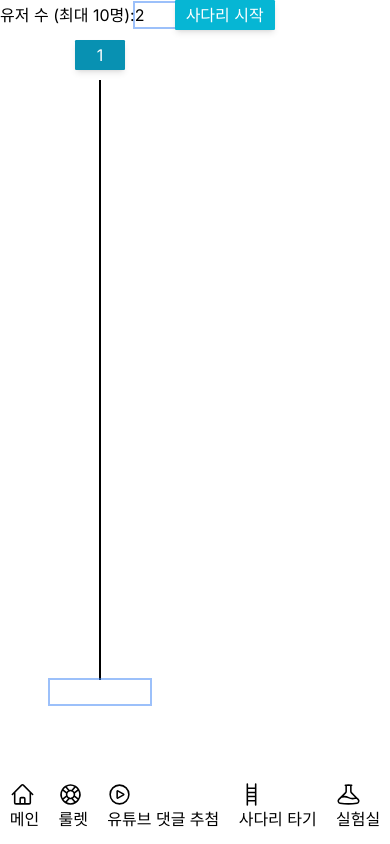
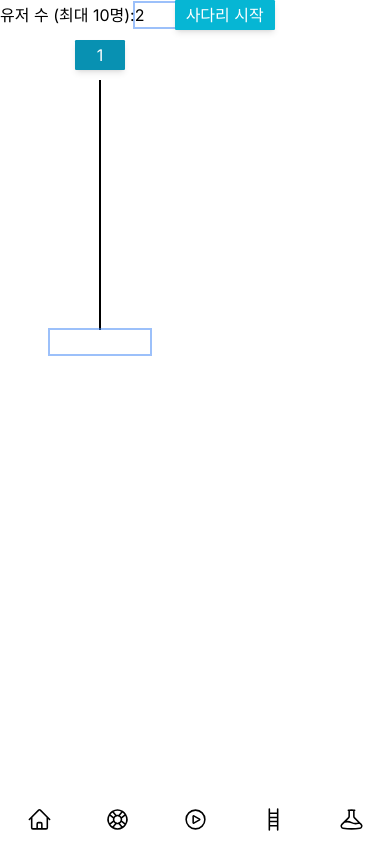
Before and after one commit to loevray/loevray-s-lab, a Next.js app: page /ghost-leg in a window 390 px wide. Built offline with nearby package versions, Linux system fonts and the light colour scheme.

Commit message:
Style: youtube raffle winners modal styling

```diff
--- a/src/app/ghost-leg/page.tsx
+++ b/src/app/ghost-leg/page.tsx
@@ -10,9 +10,9 @@ import {
 } from "react";
 import LADDER from "./constants/ladder";
 import Button from "../ui/common/Button";
-import { useFieldArray, useForm } from "react-hook-form";
+import { useForm } from "react-hook-form";
 import toast from "../ui/common/toast/createObserver";
-import { error } from "console";
+import isDesktop from "@/utils/isDesktop";
 
 interface LadderPathProps {
   coord: {
@@ -349,7 +349,11 @@ const Page = () => {
           {startNumberButtons.map((button) => button)}
         </div>
         <div className="w-[70vw]">
-          <canvas ref={canvasRef} width={1200} height={650} />
+          <canvas
+            ref={canvasRef}
+            width={isDesktop() ? 1200 : 500}
+            height={isDesktop() ? 650 : 300}
+          />
         </div>
         <form className="relative">{prizeInputs.map((input) => input)}</form>
       </div>
--- a/src/app/ui/common/modal/Modal.tsx
+++ b/src/app/ui/common/modal/Modal.tsx
@@ -36,7 +36,7 @@ const Modal = ({ children, open, onClose }: ModalProps) => {
       <Portal>
         <div
           ref={clickAwayRef}
-          className="w-screen h-screen bg-black bg-opacity-60 z-50 absolute top-0 left-0 flex justify-center items-center"
+          className="w-screen min-h-[100dvh] bg-black bg-opacity-60 z-50 absolute top-0 left-0 flex justify-center items-center"
         >
           {children}
         </div>
--- a/src/app/ui/navigation/Navigation.tsx
+++ b/src/app/ui/navigation/Navigation.tsx
@@ -50,8 +50,8 @@ const Navigation = () => {
       className={`fixed md:rounded-r-[2rem] md:sticky bottom-0 md:top-0 h-5 md:h-screen w-screen md:w-20 bg-white ${pathColor.bg} flex flex-col justify-between
       `}
     >
-      <section className="flex h-1/2 flex-col gap-0.5">
-        <div className="flex md:flex-col h-full justify-around items-center  ">
+      <section className="flex h-full md:h-1/2 flex-col gap-0.5">
+        <div className="flex md:flex-col h-full justify-around md:justify-evenly items-center">
           {mappedRoutesStyleArray.map(([link, { icon: Icon, name }]) => (
             <Link
               className={`md:rounded-2xl md:flex md:w-full md:pl-1 items-center gap-1 ${pathColor.hoverBg} md:py-1`}
@@ -59,7 +59,7 @@ const Navigation = () => {
               key={link}
             >
               <Icon className={`size-2.5 md:size-3`} />
-              <span>{name}</span>
+              <span className="hidden md:block">{name}</span>
             </Link>
           ))}
         </div>
--- a/src/app/ui/youtube-comment-raflle/WinnerModal.tsx
+++ b/src/app/ui/youtube-comment-raflle/WinnerModal.tsx
@@ -18,13 +18,13 @@ const WinnerModal = ({ open, onClose, winnerComments }: WinnerModalProps) => {
         onClose();
       }}
     >
-      <div className="w-30 md:w-90 p-2 bg-yellow-50 flex">
-        <div className="w-60 h-60 flex flex-col  gap-2 overflow-y-auto pr-1">
+      <div className="flex flex-col w-30 md:w-65 p-2 items-center bg-yellow-50 gap-2 rounded-2xl">
+        <Button colorPalette="rin" text="엑셀 다운" onClick={download} />
+        <div className="w-full h-60 flex flex-col  gap-2 overflow-y-auto pr-1">
           {winnerComments.map((comment) => (
             <Comment key={comment.commentId} {...comment} />
           ))}
         </div>
-        <Button colorPalette="rin" text="엑셀 다운" onClick={download} />
       </div>
     </Modal>
   );
```
